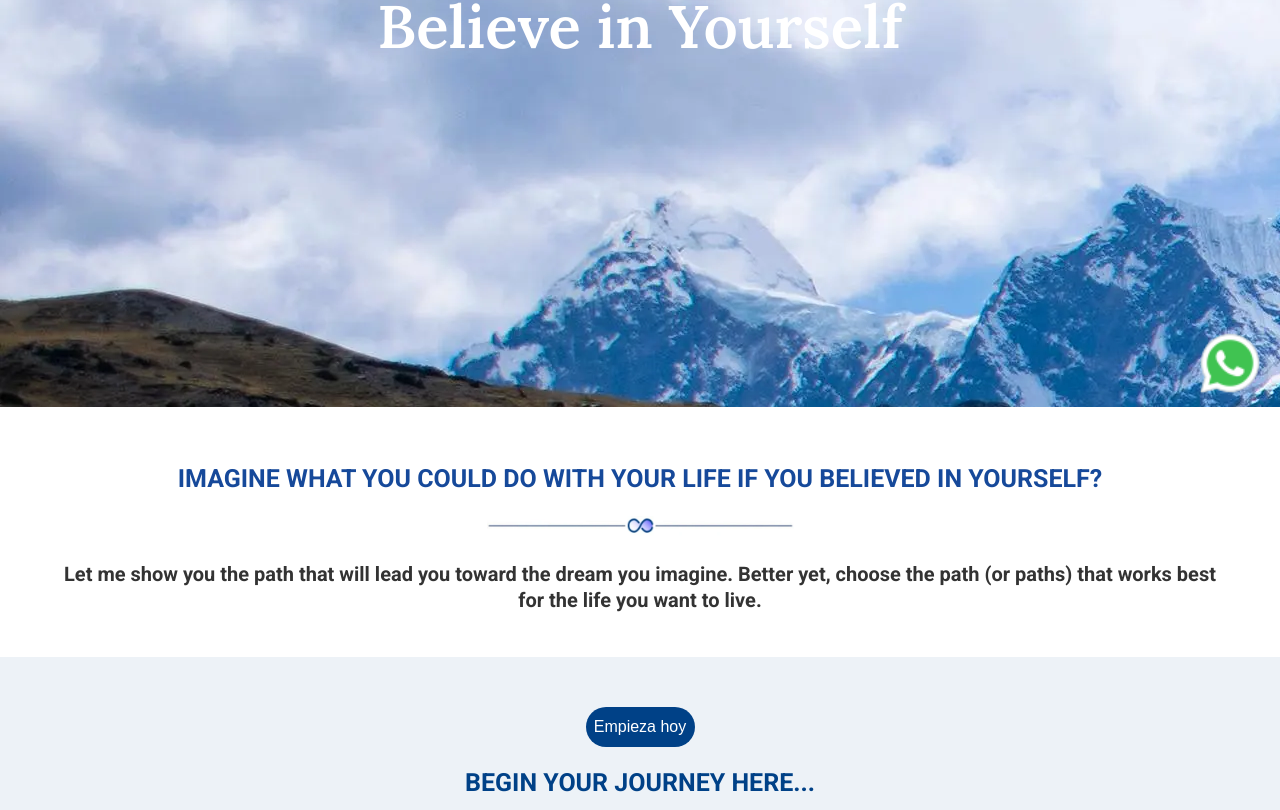
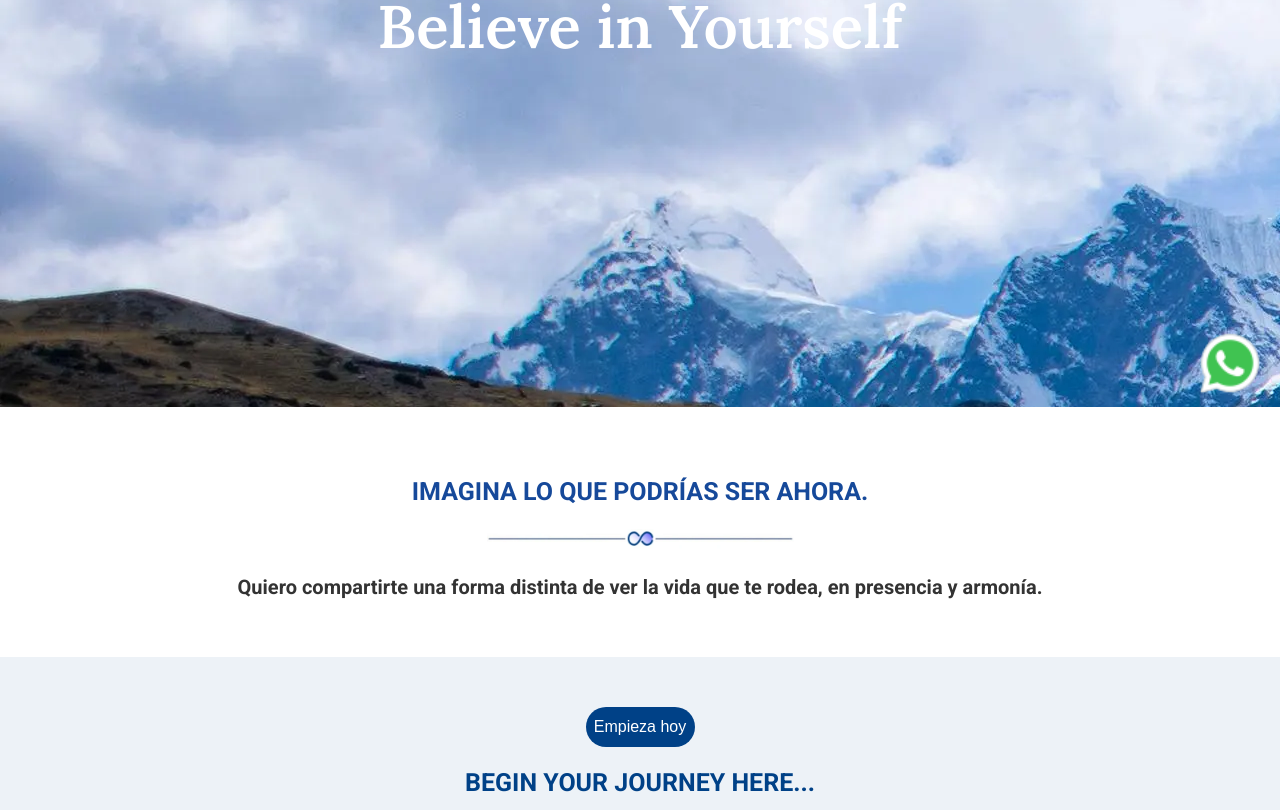
Before and after one commit to MatiasCeb/pachamamina, a React (Create React App) app: page / in a window 1280 px wide. Shown: the part 393-1203 px from the top of the page. Built offline with nearby package versions, Linux system fonts and the light colour scheme; a web font is replaced by a local one.

Commit message:
banner text

```diff
--- a/src/components/BannerSection.js
+++ b/src/components/BannerSection.js
@@ -8,9 +8,9 @@ const BannerSection = () => {
         <div id="BannerSection" className="banner-section--container">
             {/* <div className="header--img" alt="" /> */}
             <div className="banner-section--title-container">
-                <h1 className="header--title-h1">Imagine what you could do with your life if you believed in yourself?</h1>
+                <h1 className="header--title-h1">Imagina lo que podrías ser ahora.</h1>
                 <BannerSep />
-                <p className="header--title-p">Let me show you the path that will lead you toward the dream you imagine. Better yet, choose the path (or paths) that works best for the life you want to live.</p>
+                <p className="header--title-p">Quiero compartirte una forma distinta de ver la vida que te rodea, en presencia y armonía.</p>
             </div>
         </div>
     )
```
